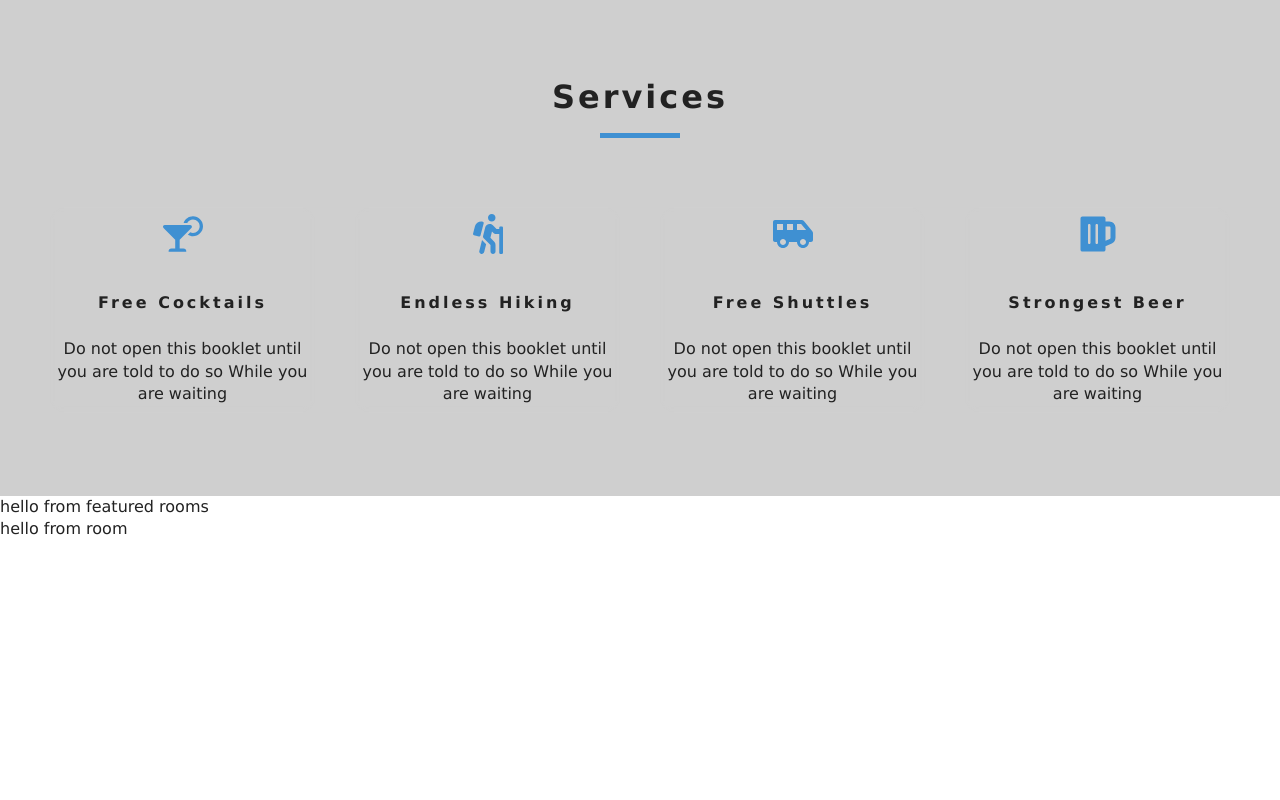
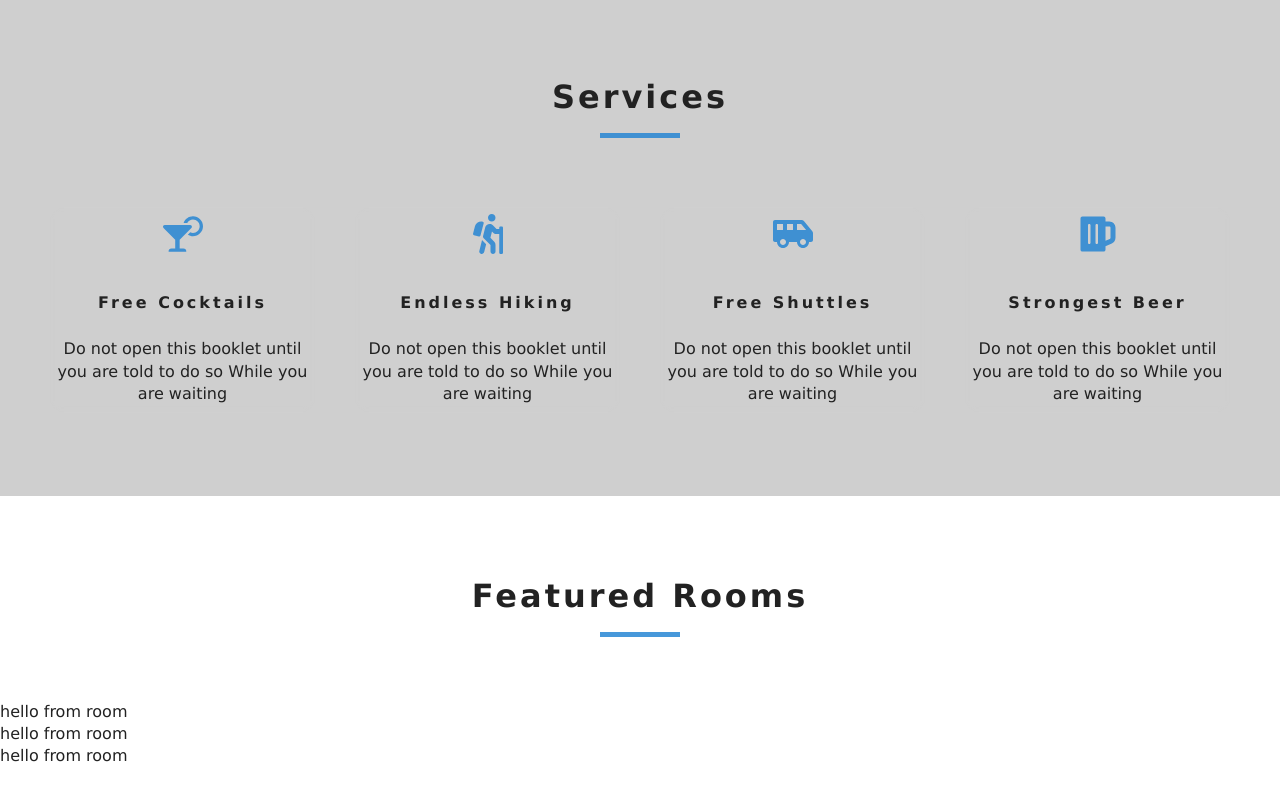
Before and after one commit to mcbryan1/resort-app, a React (Create React App) app: page / in a window 1280 px wide. Shown: the part 803-1603 px from the top of the page. Before the commit the page ends 1343 px from the top, so only its background shows below. Built offline with nearby package versions, Linux system fonts and the light colour scheme.

Commit message:
ommitted loading

```diff
--- a/src/components/FeaturedRooms.js
+++ b/src/components/FeaturedRooms.js
@@ -1,20 +1,26 @@
 import React, { Component } from 'react'
 import { RoomContext } from "../context"
+
 import Room from "./Room"
 import Title from './Title'
 
 export default class FeaturedRooms extends Component {
     static contextType = RoomContext
     render() {
-        const { featuredRooms: rooms } = this.context
-        console.log(rooms);
+        let { featuredRooms: rooms } = this.context;
+        rooms = rooms.map(room => {
+            return <Room key={room.id} room={room} />
+        })
+
 
 
         return (
-            <div>
-                hello from featured rooms
-                <Room />
-            </div>
+            <section className="featured-rooms">
+                <Title title="featured rooms" />
+                <div classNAme="featured-rooms-center">
+                    {rooms}
+                </div>
+            </section>
         )
     }
 }
```
Also changed, not shown: src/components/Loading.js (added, +10 -0 lines).
